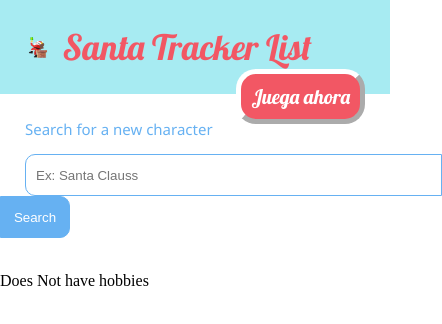
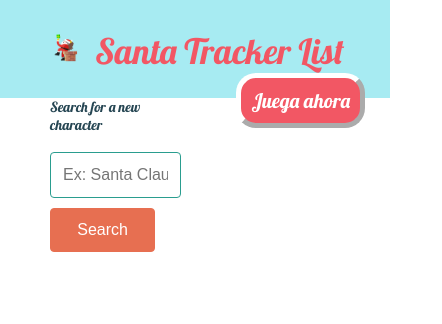
Before and after one commit to tintayadev/Getting-started-with-Angular, an Angular app in the folder Introduction_to_Angular/: page / in a window 390 px wide. Shown: the top 324 px of the page, 442 px wide, since content can reach past the window. Built offline with nearby package versions, Linux system fonts and the light colour scheme.

Commit message:
Add step 8

```diff
--- a/Introduction_to_Angular/src/app/app.component.css
+++ b/Introduction_to_Angular/src/app/app.component.css
@@ -21,3 +21,47 @@ header {
     font-size: 20px;
     font-family: "Lobster",sans-serif;
 }
+
+header {
+    padding-left: 50px;
+}
+header > img {
+    width: 28pt;
+    height: 29pt
+}
+section {
+    margin-left: 50px;
+    margin-right: 50px;
+    font-family: "Lobster",sans-serif;
+}
+section {
+    display: flex;
+    justify-content: space-between;
+}
+
+article {
+    margin-left: 50px;
+    padding-top: 20px;
+    width: 50%
+}
+
+article, p {
+    color: #202845;
+}
+img {
+    border-radius: 5px;
+    width: 100%;
+}
+article > p:nth-child(n+2) {
+    font-size: 15pt;
+}
+
+article > p:first-of-type {
+    font-size: 40pt;
+    font-weight: bold;
+}
+
+article > p:nth-of-type(2) {
+    font-size: 30pt;
+    margin-bottom: 15px;
+}
--- a/Introduction_to_Angular/src/app/app.component.html
+++ b/Introduction_to_Angular/src/app/app.component.html
@@ -10,10 +10,12 @@
   <section>
     <app-character-list [characterList]="characterList" (characterSelectedEvent)="updateSelectedCharacter($event)"></app-character-list>
     <article>
-      <img [src]="selectedCharacter?.image">
-      <p>{{selectedCharacter?.name}}</p>
-      <p>{{selectedCharacter?.description}}</p>
-      <p>{{selectedCharacter?.hobbies ? "Has hobbies" : "Does Not have hobbies"}}</p>
+      <ng-container *ngIf="selectedCharacter">
+        <img [src]="selectedCharacter?.image">
+        <p>{{selectedCharacter?.name}}</p>
+        <p>{{selectedCharacter?.description}}</p>
+        <p>{{selectedCharacter?.hobbies ? "Has hobbies" : "Does Not have hobbies"}}</p>
+      </ng-container>
     </article>
   </section>
 </main>
--- a/Introduction_to_Angular/src/app/app.component.ts
+++ b/Introduction_to_Angular/src/app/app.component.ts
@@ -1,14 +1,15 @@
 import { Component } from '@angular/core';
 import { RouterOutlet } from '@angular/router';
 import { CharacterListComponent } from "./character-list/character-list.component";
+import { CommonModule } from '@angular/common'; // Importa CommonModule
 import { Character } from './character';
 
 @Component({
   selector: 'app-root',
   standalone: true,
-  imports: [RouterOutlet, CharacterListComponent],
+  imports: [RouterOutlet, CharacterListComponent, CommonModule], // Añade CommonModule aquí
   templateUrl: './app.component.html',
-  styleUrl: './app.component.css'
+  styleUrls: ['./app.component.css'] // Asegúrate de que 'styleUrls' esté bien escrito (tienes 'styleUrl' incorrecto)
 })
 export class AppComponent {
   title = 'Introduction_to_Angular';
--- a/Introduction_to_Angular/src/app/character-list/character-list.component.css
+++ b/Introduction_to_Angular/src/app/character-list/character-list.component.css
@@ -1,50 +1,87 @@
 input, button {
-    border: solid 1px #66B1F2;
-    border-radius: 2px;
+    border: none;
+    outline: none;
+    border-radius: 4px;
     display: inline-block;
-    padding: 0;
-}
-input {
-    width: 400px;
-    height: 40px;
-    border-radius: 10px 0 0 10px;
-    color: #888c9c;
-    border: solid 1px #66B1F2;
-    padding: 0 5px 0 10px;
-    margin: 0 0 0 25px;
+    font-family: 'Arial', sans-serif;
+    transition: all 0.3s ease-in-out;
 }
 
-button {
-    width: 70px;
-    height: 42px;
-    background-color: #66B1F2;
-    color: white;
-    border: solid 1px #66B1F2;
-    border-radius: 0 10px 10px 0;
+/* Estilo de input */
+input {
+    width: 100%;
+    max-width: 400px;
+    height: 44px;
+    color: #264653; /* Azul marino */
+    background-color: #FFFFFF; /* Fondo blanco */
+    padding: 0 12px;
+    border: 1px solid #2A9D8F; /* Verde suave */
+    font-size: 1rem;
+    border-radius: 4px 0 0 4px;
 }
 
-article {
-    margin: 40px 0 10px 0;
-    color: #202845;
-}
-article, article > p {
-    color: #202845;
+/* Estilo de button */
+button {
+    padding: 0 15px;
+    height: 44px;
+    background-color: #E76F51; /* Naranja */
+    color: #FFFFFF;
+    border-radius: 0 4px 4px 0;
+    cursor: pointer;
+    font-size: 1rem;
+    border: 1px solid #E76F51; /* Naranja */
 }
 
-article> p:first-of-type {
-    font-weight: bold;
-    font-size: 22pt;
+button:hover {
+    background-color: #D95D42; /* Naranja más oscuro */
 }
 
-img {
-    width: 490px;
-    border-radius: 5pt;
+button:active {
+    background-color: #C2543A; /* Acento más oscuro */
+    border-color: #C2543A;
 }
 
+button:focus, input:focus {
+    box-shadow: 0 0 5px rgba(231, 111, 81, 0.5); /* Sombra naranja */
+    border-color: #E76F51;
+}
+
+button span {
+    display: inline-block;
+    margin-left: 2px; /* Espaciado adicional para texto más cómodo */
+}
+
+/* Estilo de article */
+article {
+    margin: 20px 0;
+    color: #264653; /* Azul marino */
+    background-color: #FFFFFF;
+    font-family: "Lobster",sans-serif;
+    padding: 15px;
+    border-radius: 8px;
+    box-shadow: 0 2px 8px rgba(221, 225, 228, 0.5); /* Sombra gris */
+}
+
+article img {
+    width: 100%;
+    max-width: 100%;
+    border-radius: 8px;
+    margin-bottom: 10px;
+}
+
+/* Estilo de label */
 label {
     display: block;
-    color: #66B1F2;
-    font-size: 15px;
-    font-family:'Segoe UI', Tahoma, Geneva, Verdana, sans-serif;
-    margin: 25px 25px 15px 25px;
+    color: #264653; /* Azul marino */
+    margin-bottom: 8px;
+    font-size: 0.875rem;
 }
+
+/* Media queries */
+@media (max-width: 600px) {
+    input, button {
+        width: 100%;
+        border-radius: 4px;
+        margin-top: 10px;
+    }
+}
--- a/Introduction_to_Angular/src/app/character-list/character-list.component.html
+++ b/Introduction_to_Angular/src/app/character-list/character-list.component.html
@@ -2,7 +2,7 @@
 <input id="character-search" #search placeholder="Ex: Santa Clauss">
 <button (click)="searchCharacters(search.value)">Search</button>
 
-<article *ngFor="let character of results">
+<article *ngFor="let character of results" (click)="selectCharacter(character)">
     <img [src]="character?.image">
     <h2>{{ character.name }}</h2>
     <button (click)="selectCharacter(character)">Ver</button>
```
Also changed, not shown: 1 other file (tests, documents, lock files or other folders).
